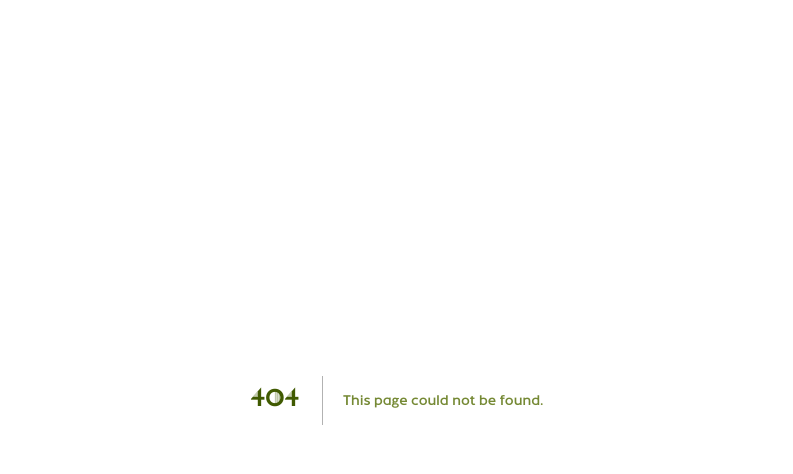
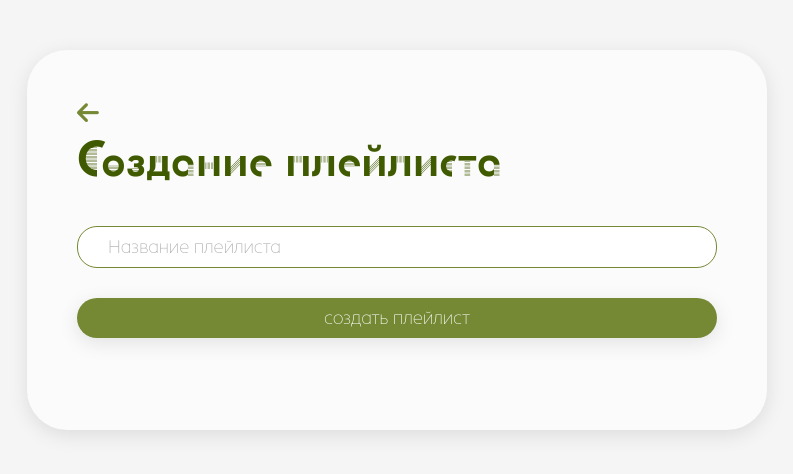
Before and after one commit to irlmt/Music-Ritmo, a Next.js app in the folder frontend/: page /create-playlist in a window 1280 px wide. Before the commit this address had no page. Shown: the top 474 px of the page, without its empty margins (243-1036 px from the left). Built offline with nearby package versions, Linux system fonts and the light colour scheme.

Commit message:
[mus-28]: Created ui create playlist page

```diff
--- /dev/null
+++ b/frontend/src/app/create-playlist/page.tsx
@@ -0,0 +1,41 @@
+"use client";
+
+import { useRouter } from "next/navigation";
+import { Container } from "@/shared/container";
+import { Input } from "@/shared/input";
+import { Button } from "@/shared/button";
+import styles from "./create_playlist.module.css";
+
+export default function CreatePlaylist() {
+  const router = useRouter();
+
+  return (
+    <>
+      <Container
+        style={{
+          height: "35vh",
+          width: "50vw",
+          margin: "auto",
+          marginTop: "50px",
+        }}
+        direction="column"
+        arrow={true}
+        link_arrow="/playlists"
+      >
+        <h1 className={styles.create_playlists__title}>Создание плейлиста</h1>
+
+        <Input placeholder="Название плейлиста" />
+        <Button
+          type="normal"
+          color="green"
+          disabled={false}
+          onClick={() => {
+            router.push("/playlists");
+          }}
+        >
+          создать плейлист
+        </Button>
+      </Container>
+    </>
+  );
+}
--- a/frontend/src/app/playlists/page.tsx
+++ b/frontend/src/app/playlists/page.tsx
@@ -6,7 +6,7 @@ import { Playlist } from "@/entities/playlist";
 import { Button } from "@/shared/button";
 import styles from "./playlists.module.css";
 
-export default function Home() {
+export default function Playlists() {
   const router = useRouter();
 
   return (
```
Also changed, not shown: frontend/src/app/create-playlist/create_playlist.module.css (added).
